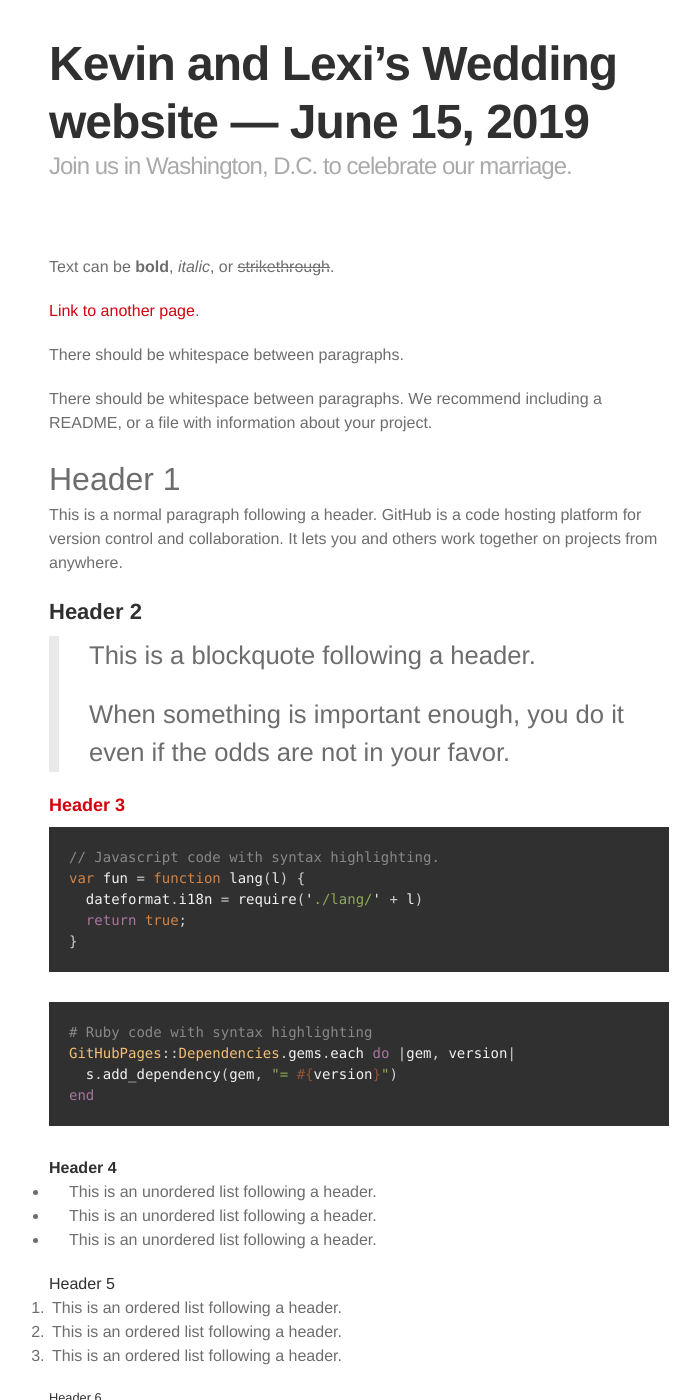
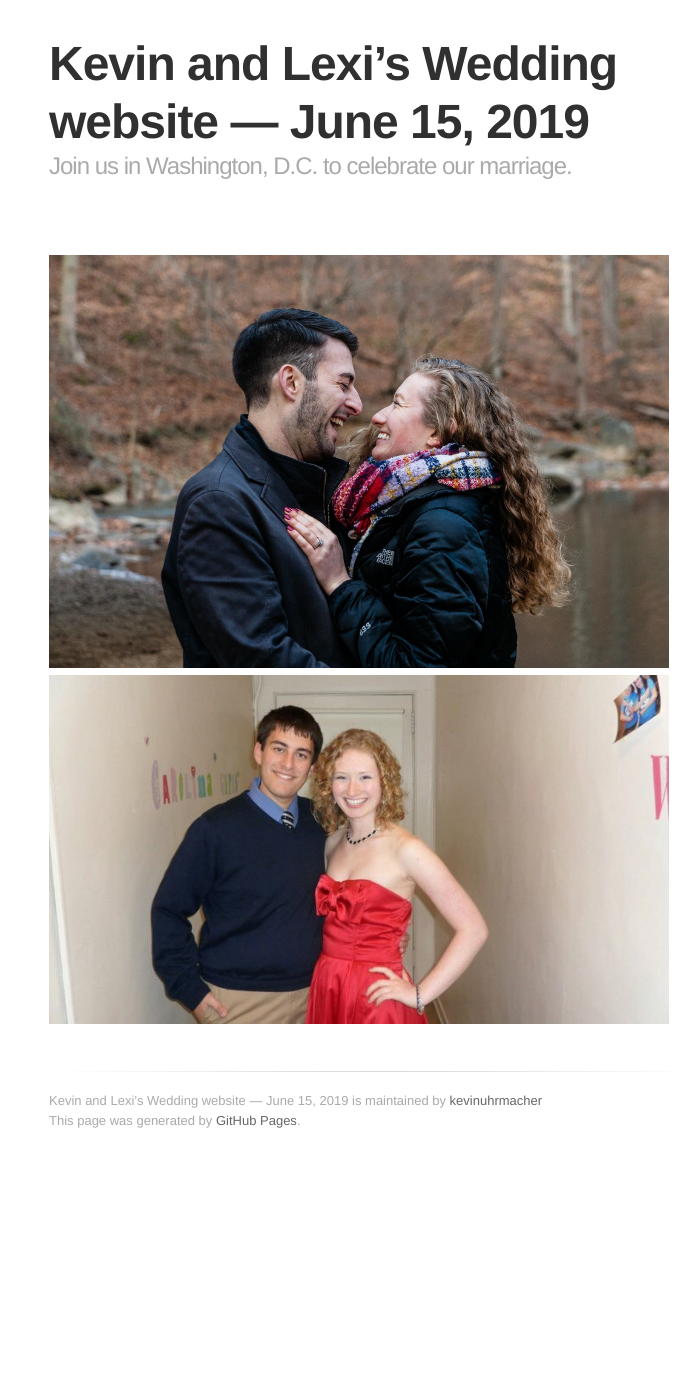
Before and after one commit to kevinuhrmacher/wedding-website, a Jekyll site: the page built from index.md, in a window 1280 px wide and 1400 px high. Shown: the whole window, without its empty margins (281-981 px from the left). Built offline with Jekyll 4.4.1, drawn with Linux system fonts in a browser that asks for light colours; some web fonts are replaced; some of the changed text lies outside the part shown.

Commit message:
clearing readme

````diff
--- a/index.md
+++ b/index.md
@@ -2,122 +2,5 @@
 layout: default
 ---
 
-Text can be **bold**, _italic_, or ~~strikethrough~~.
-
-[Link to another page](./another-page.html).
-
-There should be whitespace between paragraphs.
-
-There should be whitespace between paragraphs. We recommend including a README, or a file with information about your project.
-
-# Header 1
-
-This is a normal paragraph following a header. GitHub is a code hosting platform for version control and collaboration. It lets you and others work together on projects from anywhere.
-
-## Header 2
-
-> This is a blockquote following a header.
->
-> When something is important enough, you do it even if the odds are not in your favor.
-
-### Header 3
-
-```js
-// Javascript code with syntax highlighting.
-var fun = function lang(l) {
-  dateformat.i18n = require('./lang/' + l)
-  return true;
-}
-```
-
-```ruby
-# Ruby code with syntax highlighting
-GitHubPages::Dependencies.gems.each do |gem, version|
-  s.add_dependency(gem, "= #{version}")
-end
-```
-
-#### Header 4
-
-*   This is an unordered list following a header.
-*   This is an unordered list following a header.
-*   This is an unordered list following a header.
-
-##### Header 5
-
-1.  This is an ordered list following a header.
-2.  This is an ordered list following a header.
-3.  This is an ordered list following a header.
-
-###### Header 6
-
-| head1        | head two          | three |
-|:-------------|:------------------|:------|
-| ok           | good swedish fish | nice  |
-| out of stock | good and plenty   | nice  |
-| ok           | good `oreos`      | hmm   |
-| ok           | good `zoute` drop | yumm  |
-
-### There's a horizontal rule below this.
-
-* * *
-
-### Here is an unordered list:
-
-*   Item foo
-*   Item bar
-*   Item baz
-*   Item zip
-
-### And an ordered list:
-
-1.  Item one
-1.  Item two
-1.  Item three
-1.  Item four
-
-### And a nested list:
-
-- level 1 item
-  - level 2 item
-  - level 2 item
-    - level 3 item
-    - level 3 item
-- level 1 item
-  - level 2 item
-  - level 2 item
-  - level 2 item
-- level 1 item
-  - level 2 item
-  - level 2 item
-- level 1 item
-
-### Small image
-
-![Octocat](https://assets-cdn.github.com/images/icons/emoji/octocat.png)
-
-### Large image
-
-![Branching](https://guides.github.com/activities/hello-world/branching.png)
-
-
-### Definition lists can be used with HTML syntax.
-
-<dl>
-<dt>Name</dt>
-<dd>Godzilla</dd>
-<dt>Born</dt>
-<dd>1952</dd>
-<dt>Birthplace</dt>
-<dd>Japan</dd>
-<dt>Color</dt>
-<dd>Green</dd>
-</dl>
-
-```
-Long, single-line code blocks should not wrap. They should horizontally scroll if they are too long. This line should be long enough to demonstrate this.
-```
-
-```
-The final element.
-```
+![Proposal](../assets/images/proposal.jpg)
+![Proposal](../assets/images/first-dance.jpg)
````
Also changed, not shown: 1 other file.
